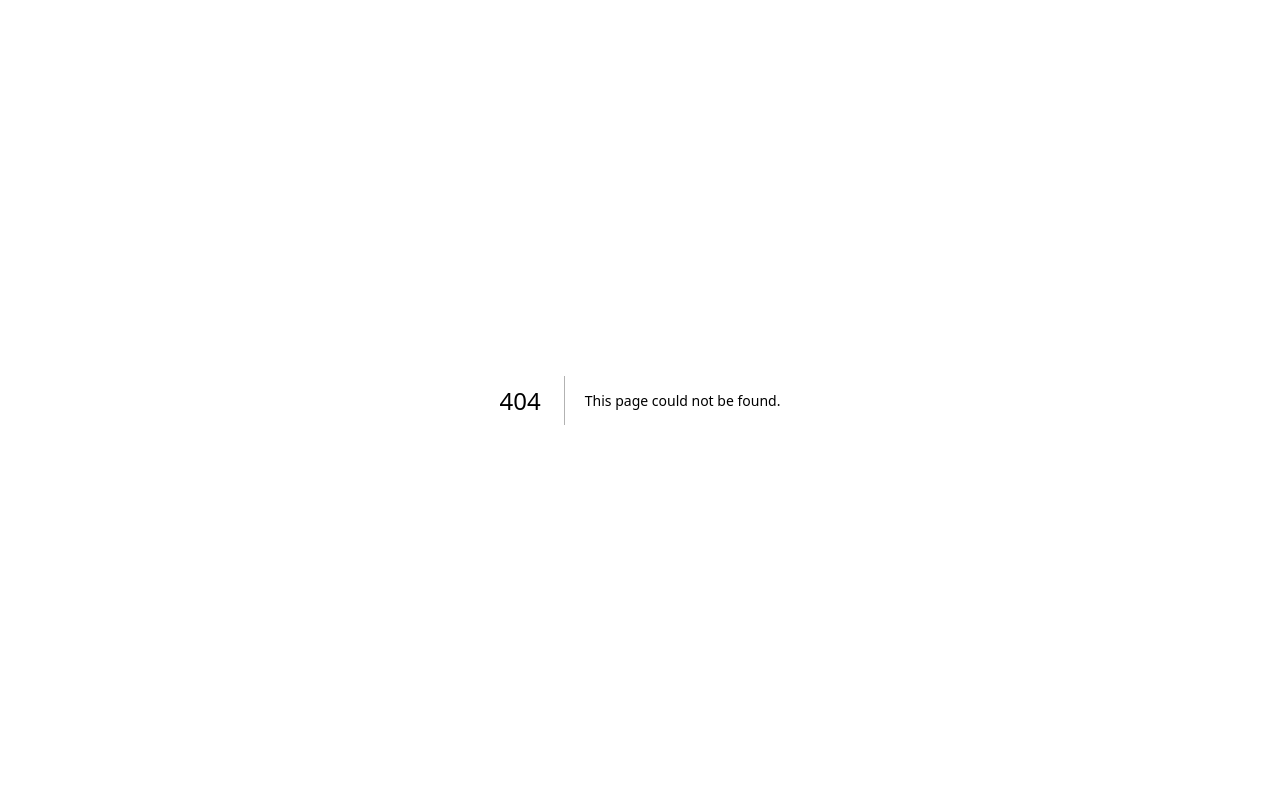
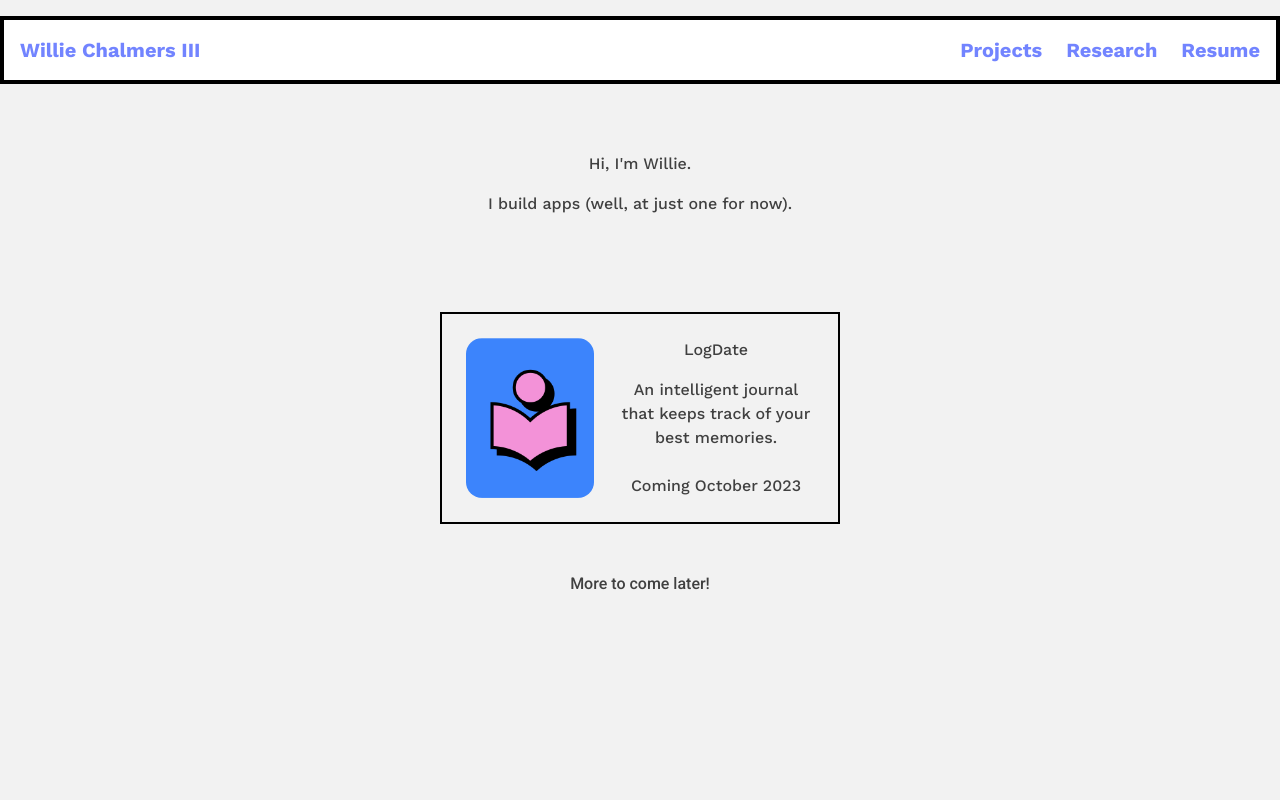
Before and after one commit to WillieCubed/website, a Next.js app: page /apps in a window 1280 px wide. Before the commit this address had no page. Shown: the top 800 px of the page. Built offline with nearby package versions, Linux system fonts and the light colour scheme.

Commit message:
feat: Create apps page

```diff
--- /dev/null
+++ b/app/(pages)/apps/page.tsx
@@ -0,0 +1,99 @@
+import Image from 'next/image';
+import logdateIcon from '../apps/assets/app-icons/logdate.png';
+
+/**
+ * A page to view all my deployed apps (on app stores).
+ *
+ * Route: /apps
+ */
+export default function AppsPage() {
+  return (
+    <div className="p-4 xl:px-6 md:grid md:grid-cols-4 lg:grid-cols-8 xl:grid-cols-12 md:gap-x-4">
+      <div className="mt-9 lg:col-span-4 md:col-start-2 lg:col-start-3 xl:col-start-5">
+        <div className="text-center text-headline-large font-display">
+          Hi, I&apos;m Willie.
+        </div>
+        <div className="mt-4 text-center text-title-large font-display">
+          I build apps (well, at just one for now).
+        </div>
+      </div>
+      <section
+        id="list"
+        className="min-h-[50vh] my-16 lg:my-[96px] md:col-span-2 lg:col-span-4 lg:col-start-3 xl:col-start-5"
+      >
+        <div className="px-4 lg:px-0">
+          <AppCard
+            codename={'logdate'}
+            appName={'LogDate'}
+            description={
+              'An intelligent journal that keeps track of your best memories.'
+            }
+            releaseDate={new Date(2023, 9, 30)}
+            icon={logdateIcon}
+          />
+        </div>
+        <div className="mt-12 text-title-medium text-center">More to come later!</div>
+      </section>
+    </div>
+  );
+}
+
+type AppMetadata = {
+  /**
+   * The unique codename for the app.
+   */
+  codename: string;
+  /**
+   * The name of the app.
+   */
+  appName: string;
+  /**
+   * A short description of the app.
+   */
+  description: string;
+  /**
+   * The actual or expected release date for this app.
+   */
+  releaseDate: Date;
+  released?: boolean;
+  icon: any;
+  iosAppStoreLink?: string;
+  androidPlayStoreLink?: string;
+};
+
+function AppCard({
+  appName,
+  description,
+  releaseDate,
+  released = false,
+  icon,
+  iosAppStoreLink,
+  androidPlayStoreLink,
+}: AppMetadata) {
+  const releaseDateString = releaseDate.toLocaleDateString('en-US', {
+    year: 'numeric',
+    month: 'long',
+  });
+  return (
+    <div className="border-2 border-black bg-surface-foreground">
+      <a className="block md:flex p-6 text-center text-on-light" href="https://logdate.app">
+        <Image
+          className="rounded-2xl aspect-square object-cover"
+          src={icon}
+          width={128}
+          height={128}
+          alt={''}
+        />
+        <div className="mt-4 md:mt-0 md:pl-6">
+          <div className="text-headline-small font-display">{appName}</div>
+          <div className="mt-4 text-title-medium font-display">
+            {description}
+          </div>
+          <div className="mt-6 text-title-small font-display">
+            {released ? 'Released' : 'Coming'} {releaseDateString}
+          </div>
+        </div>
+      </a>
+    </div>
+  );
+}
```
Also changed, not shown: app/(pages)/apps/assets/app-icons/logdate.png (added).
